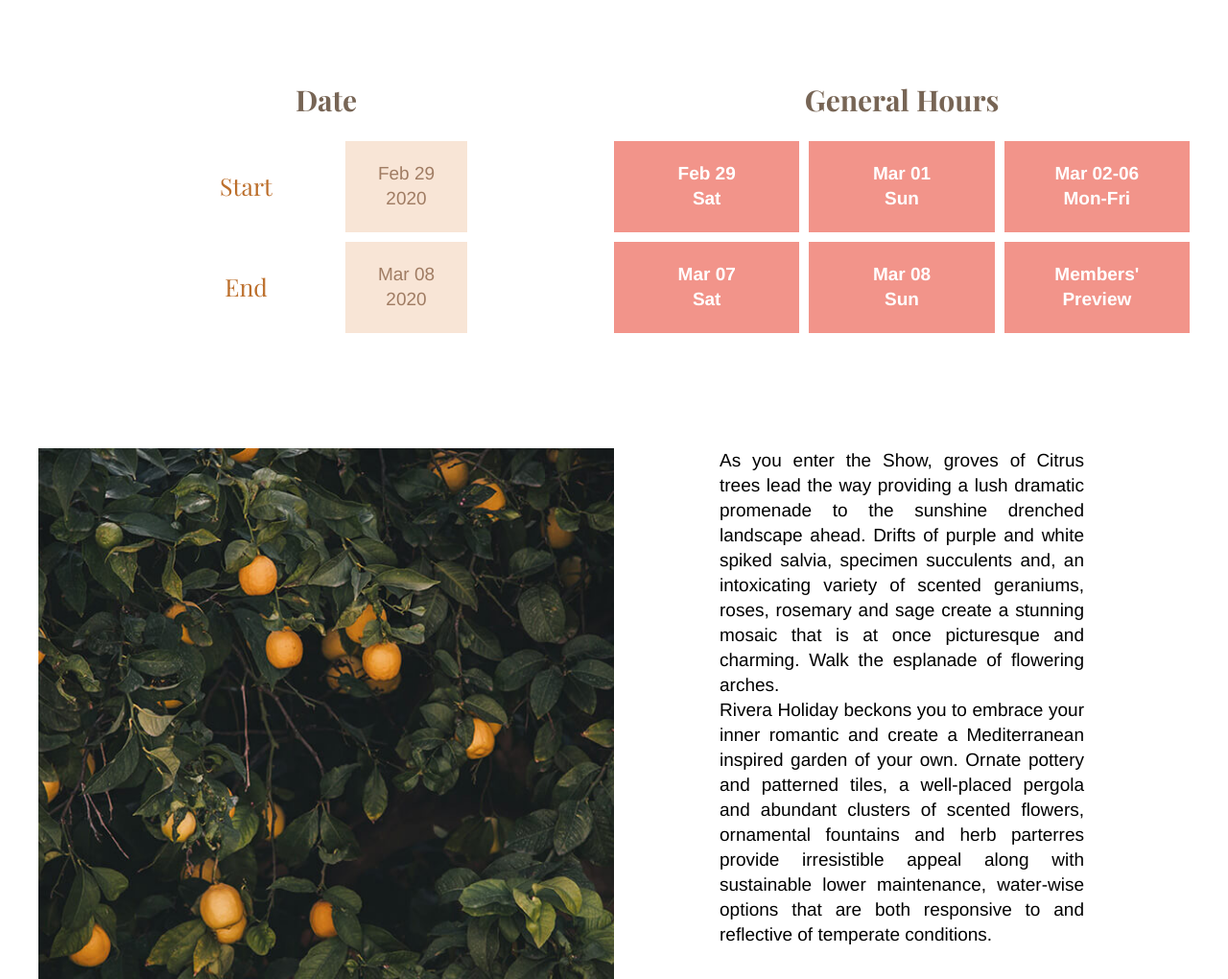
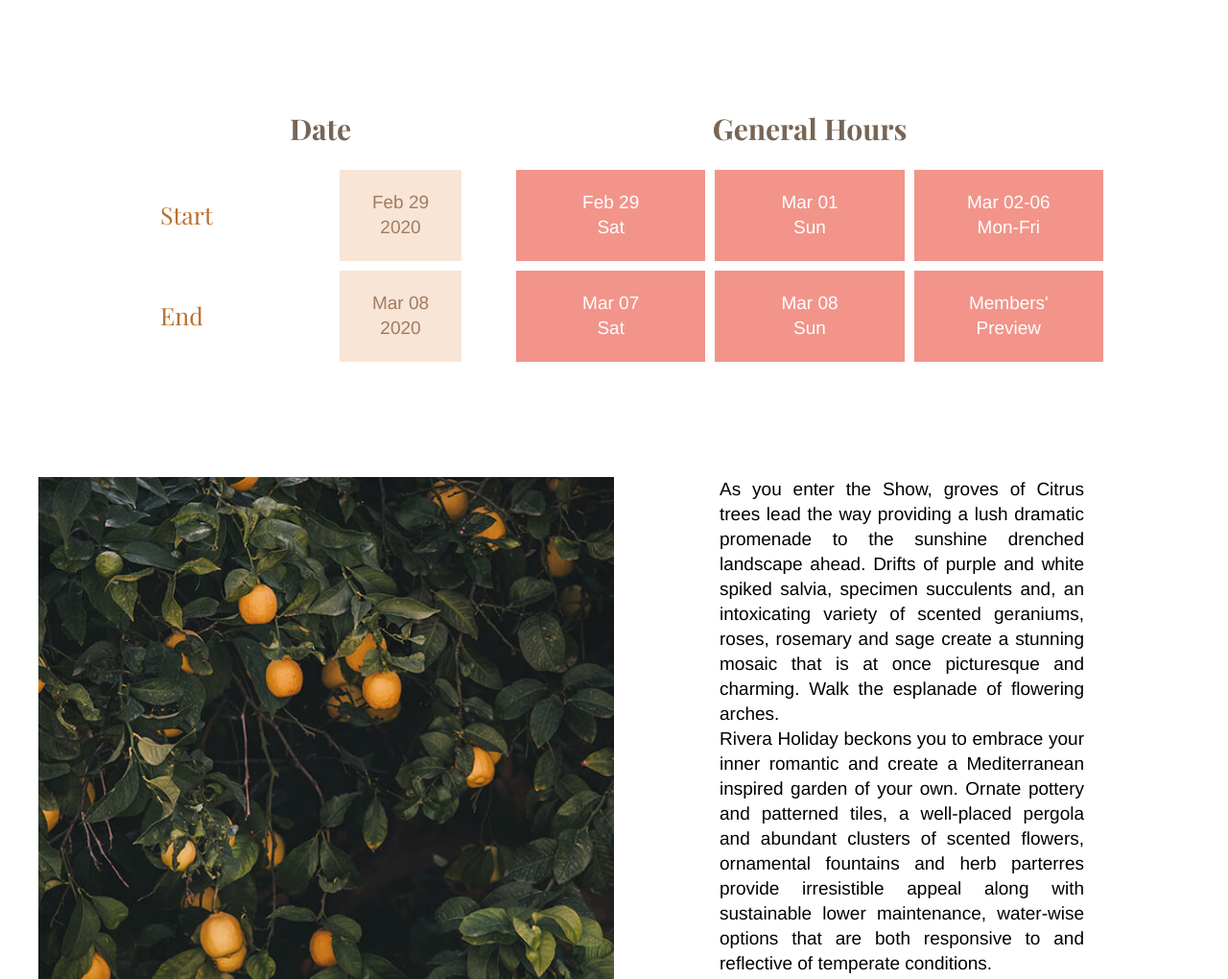
Before and after one commit to eugeniekwon/final-solo, a plain HTML site: page deploy/index.html in a window 1280 px wide. Shown: the part 1983-3003 px from the top of the page at 96% size. Drawn offline with nearby package versions, Linux system fonts and the light colour scheme.

Commit message:
updated hero img + grids

```diff
--- a/deploy/index.html
+++ b/deploy/index.html
@@ -284,10 +284,18 @@
 
                                     <div id="section-5b">
                                         <div id="history-1-img" class="spacing-h-content"></div>
-                                        <div><p class="big-spacing">Started in 1829 by the Pennsylvania Horticultural Society, the Show introduces the newest plant varieties, garden and
+                                        <div><p class="big-spacing show-for-mobile">Started in 1829 by the Pennsylvania Horticultural Society, the Show introduces the newest plant varieties, garden and
                                             design concepts, and organic and sustainable practices.</p></div>
+
+                                            <div id="for-tablet-desktop">
+                                                <p class="big-spacing show-for-tablet">Started in 1829 by the Pennsylvania Horticultural Society, the Show introduces the newest plant varieties, garden and
+                                                design concepts, and organic and sustainable practices. In addition to the major garden displays, the Flower Show hosts world-renowned competitions in horticulture and
+                                                artistic floral arranging, gardening presentations and demonstrations, special events, a mammoth indoor Marketplace,
+                                                and the Bloom Philly Festival in the weeks leading up to the Show.</p>
+                                            </div>
+
                                         <div id="history-2-img" class="spacing-h-content"></div>
-                                        <div><p class="big-spacing">In addition to the major garden displays, the Flower Show hosts world-renowned competitions in horticulture and
+                                        <div><p class="big-spacing show-for-mobile">In addition to the major garden displays, the Flower Show hosts world-renowned competitions in horticulture and
                                             artistic floral arranging, gardening presentations and demonstrations, special events, a mammoth indoor Marketplace,
                                             and the Bloom Philly Festival in the weeks leading up to the Show.</p></div>
                                     </div>
@@ -418,6 +426,8 @@
                                 </div>
                             </header>
     <footer>
+                                    <section id="footer-xl">
+
                                     <div>
                                         <h2>Philadelphia Flower Show</h2>
                                         <h3 class="show-for-md">2020 Flower Show: Rivera Holiday</h3>
@@ -438,7 +448,7 @@
                                             <li><a href="https://www.instagram.com/phsgardening/"><i class="fab fa-instagram-square"></i></a></li>
                                         </ul>
                                     </section>
-
+                                </section>
                                 </footer>
 
 
--- a/dev/scss/layout/_footer.scss
+++ b/dev/scss/layout/_footer.scss
@@ -2,48 +2,64 @@
     Footer
 ============= */
 
-footer{
+footer {
+
+    @include xl {
+        display: grid;
+        grid-template-columns: auto 1200px auto;
+        grid-template-areas: ". footer-xl .";
+        background-color: $light-pink;
+        width: 100%;
+        border-bottom: 1px solid $light-pink;
+    }
+
+    #footer-xl {
+
+        @include xl {
+            grid-area: footer-xl;
+
+        }
 
         background-color: $light-pink;
         width: 100%;
         border-bottom: 1px solid $light-pink;
 
-    #address-footer{
-        @include md{
+        #address-footer {
+            @include md {
                 margin-bottom: 40px;
             }
         }
 
-    #social-medias{
-        ul{
+        #social-medias {
+            ul {
                 display: flex;
                 align-items: center;
                 justify-content: space-evenly;
                 margin: 25px 120px;
                 font-size: rem-calc(25);
 
-            @include md{
+                @include md {
                     margin: 25px 300px;
                     font-size: rem-calc(30);
                 }
 
-            @include lg{
+                @include lg {
                     margin: 25px 450px;
                     font-size: rem-calc(40);
                 }
 
-            li{
+                li {
                     margin-bottom: 35px;
 
-                a:link{
+                    a:link {
                         color: $middle-pink;
                     }
 
-                a:hover{
+                    a:hover {
                         color: $dark-pink;
                     }
 
-                a:visited{
+                    a:visited {
                         color: $dark-pink;
                     }
                 }
@@ -51,7 +67,15 @@ footer{
 
         }
 
-    h2{
+
+
+    }
+
+
+
+
+
+    h2 {
         font-family: 'Playfair Display', serif;
         font-size: rem-calc(18);
         font-weight: 700;
@@ -59,14 +83,14 @@ footer{
         text-align: center;
         padding: 35px 0px;
 
-        @include md{
+        @include md {
             font-size: rem-calc(28);
             padding: 35px 0px 15px 0px;
         }
     }
 
-    h3{
-        @include md{
+    h3 {
+        @include md {
             font-family: 'Playfair Display', serif;
             font-size: rem-calc(23);
             font-weight: 400;
@@ -76,7 +100,7 @@ footer{
         }
     }
 
-    p{
+    p {
         font-family: Helvetica, sans-serif;
         font-size: rem-calc(18);
         font-weight: 400;
@@ -84,7 +108,7 @@ footer{
         text-align: center;
         color: $dark-pink;
 
-        @include md{
+        @include md {
             margin-bottom: 15px;
         }
     }
--- a/dev/scss/sections/_section-2.scss
+++ b/dev/scss/sections/_section-2.scss
@@ -11,6 +11,7 @@
         background-size: 250%;
         background-position: -280px -620px;
         height: 30vh;
+        margin-top: 150px;
 
         display: flex;
         align-items: center;
@@ -104,12 +105,18 @@
         >div {
             @include md {
                 display: grid;
-                grid-template-columns: 50% 50%;
+                grid-template-columns: 40% 60%;
                 grid-template-areas: "date general-hours";
+                margin: 0px 25px;
+            }
+
+            @include lg{
+                margin: 0px 90px;
             }
 
             @include xl{
                 grid-area: grid-xl;
+
             }
 
 
@@ -142,21 +149,21 @@
                         #d1 {
                             grid-area: d1;
                             text-align: center;
-                            margin: 0px 20px;
+                            // margin: 0px 20px;
 
                             display: flex;
                             align-items: center;
-                            justify-content: center;
+                            justify-content: left;
                         }
 
                         #d2 {
                             grid-area: d2;
                             text-align: center;
-                            margin: 0px 20px;
+                            // margin: 0px 20px;
 
                             display: flex;
                             align-items: center;
-                            justify-content: center;
+                            justify-content: left;
                         }
 
                         #d3 {
@@ -616,7 +623,7 @@
         font-family: Helvetica, sans-serif;
         font-size: rem-calc(16);
         line-height: rem-calc(23);
-        font-weight: 700;
+        font-weight: 400;
         color: $white;
 
         @include md {
--- a/dev/scss/sections/_section-5.scss
+++ b/dev/scss/sections/_section-5.scss
@@ -138,6 +138,29 @@
                     p{
                         grid-area: p;
                     }
+                }
+
+                #for-tablet-desktop{
+                    @include md{
+                        display: grid;
+                        grid-template-columns: 105px auto 10px;
+                        grid-template-areas: ". p .";
+                    }
+
+                    @include lg{
+                        grid-template-columns: 400px auto 10px;
+                    }
+
+                    p{
+                        @include md{
+                            grid-area: p;
+                        }
+
+                        @include lg{
+                            grid-area: p;
+                        }
+                    }
+
                 }
 
                 #history-2-img{
```
Also changed, not shown: deploy/css/styles.css, deploy/img/section-1/main-hero.jpg, deploy/img/section-2/hero-2.jpg, deploy/img/section-4/hero-4.jpg, deploy/img/section-6/hero-6.jpg, 5 other files. Lines whose indentation alone changed are shown as unchanged.
